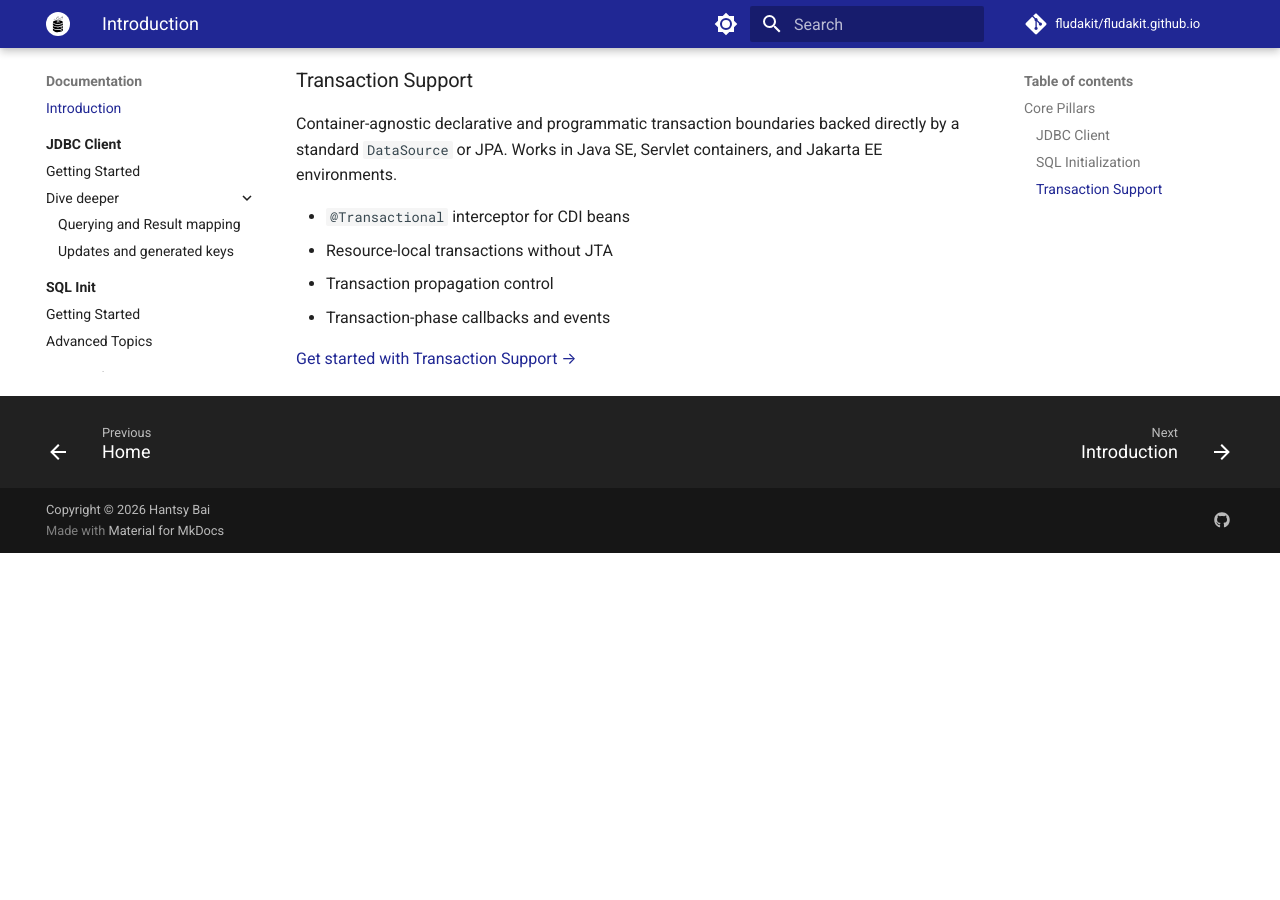
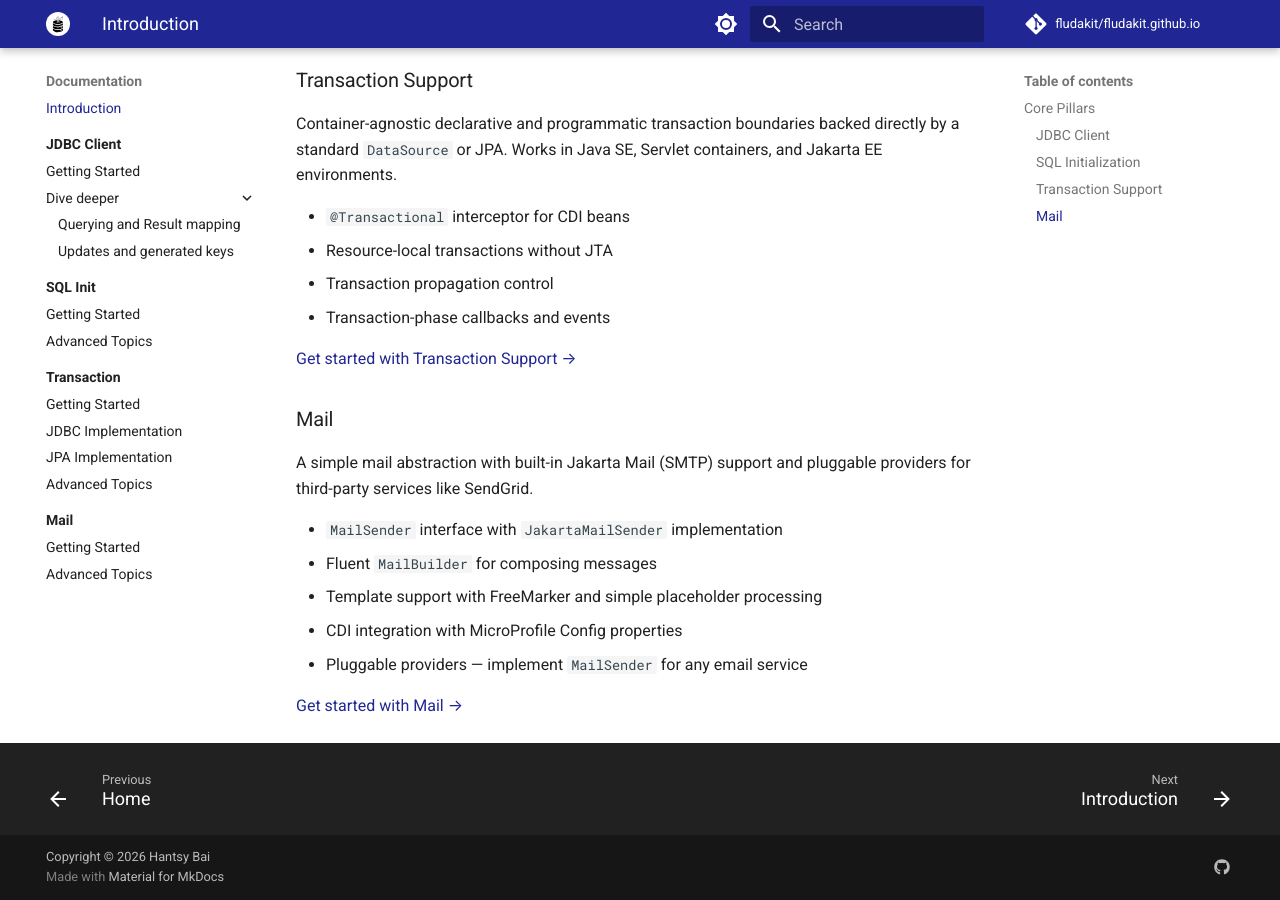
Before and after one commit to fludakit/fludakit.github.io, an MkDocs documentation site: the page built from docs/documentation/introduction.md, in a window 1280 px wide and 900 px high, scrolled down 1006 px. Built offline with MkDocs 1.6.1 and Material for MkDocs 9.7.7, drawn with Linux system fonts in a browser that asks for light colours; comment, search, counter and statistics services are not loaded; before the commit the page ends 1559 px from its top, so only the background shows below that; some of the changed text lies outside the part shown.

Commit message:
Update introduction: add Mail module, fix links to getting-started pages
- Change 'three standalone modules' to 'four standalone modules'
- Add Mail section with feature highlights
- Update all links from index.md to getting-started.md

```diff
--- a/docs/documentation/introduction.md
+++ b/docs/documentation/introduction.md
@@ -15,7 +15,7 @@
 - Generated key support
 - CDI integration for dependency injection
 
-[Get started with JDBC Client →](jdbc-client/index.md)
+[Get started with JDBC Client →](jdbc-client/getting-started.md)
 
 ### SQL Initialization
 
@@ -25,7 +25,7 @@
 - Data population from SQL files
 - CDI integration for automatic execution
 
-[Get started with SQL Init →](sql-init/index.md)
+[Get started with SQL Init →](sql-init/getting-started.md)
 
 ### Transaction Support
 
@@ -36,4 +36,16 @@
 - Transaction propagation control
 - Transaction-phase callbacks and events
 
-[Get started with Transaction Support →](tx/index.md)
+[Get started with Transaction Support →](tx/getting-started.md)
+
+### Mail
+
+A simple mail abstraction with built-in Jakarta Mail (SMTP) support and pluggable providers for third-party services like SendGrid.
+
+- `MailSender` interface with `JakartaMailSender` implementation
+- Fluent `MailBuilder` for composing messages
+- Template support with FreeMarker and simple placeholder processing
+- CDI integration with MicroProfile Config properties
+- Pluggable providers — implement `MailSender` for any email service
+
+[Get started with Mail →](mail/getting-started.md)
```
Also changed, not shown: other parts of docs/documentation/introduction.md (+1 -1 lines).
